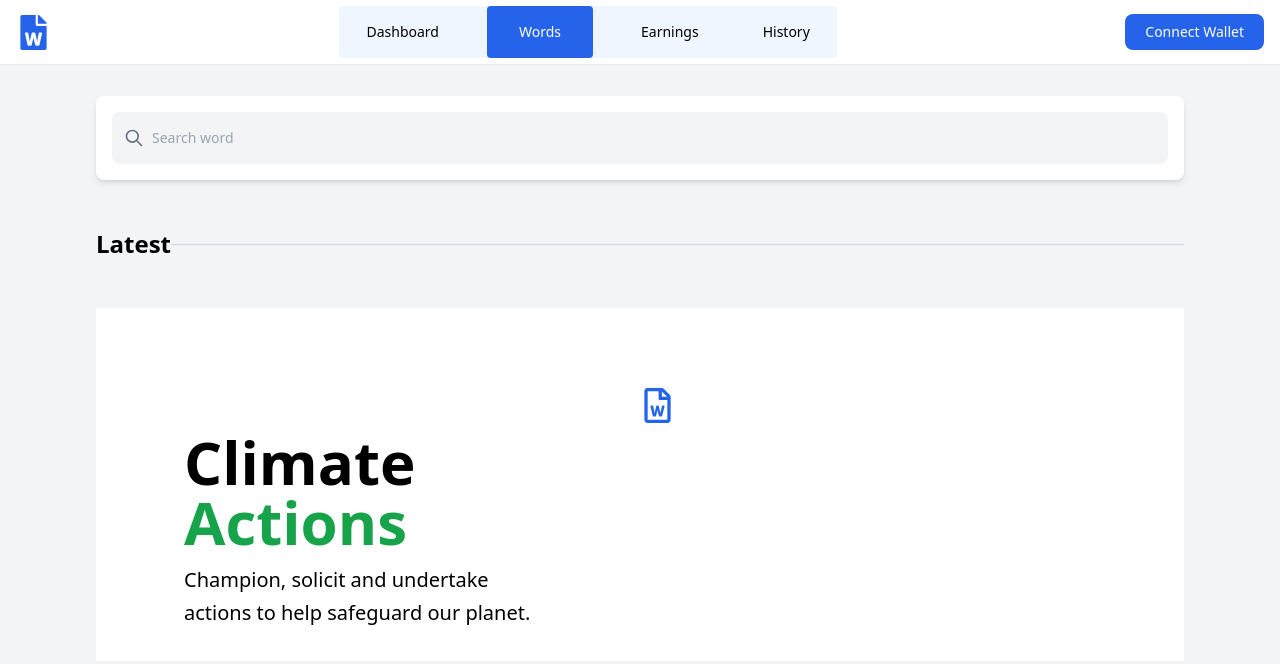
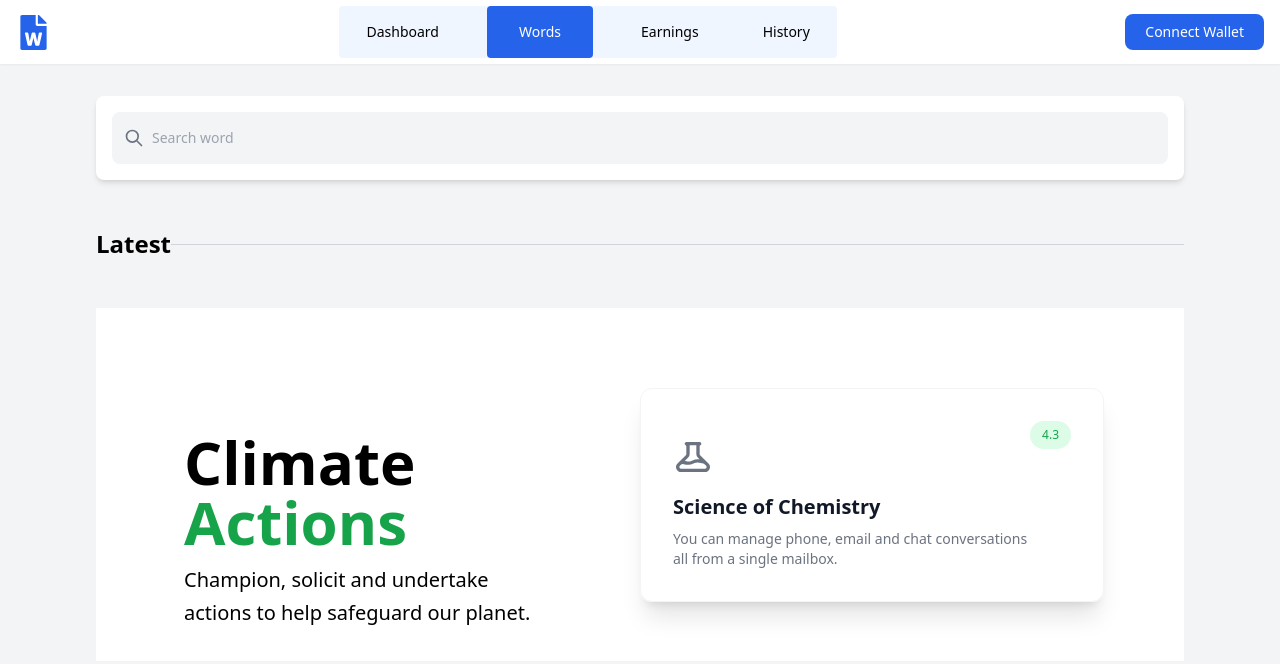
Before and after one commit to kwakyebrilliant/playme, a React (Create React App) app: page /word in a window 1280 px wide. Shown: the top 664 px of the page. Built offline with nearby package versions, Linux system fonts and the light colour scheme; the HTML template or start-up script is replaced by a standard one.

Commit message:
word updates

```diff
--- a/src/dashboard/Word.js
+++ b/src/dashboard/Word.js
@@ -1,7 +1,7 @@
+/* eslint-disable jsx-a11y/anchor-is-valid */
 import React from 'react'
 import DashboardNav from './DashboardNav'
 
-import { FaRegFileWord } from 'react-icons/fa'
 
 function Word() {
   return (
@@ -42,7 +42,42 @@
             </div>
 
             <div className='mx-auto max-w-lg text-center lg:mx-0 lg:text-left'>
-            <FaRegFileWord className=' text-blue-600 lg:w-[35px] lg:h-[35px]'/>
+                        <a
+              className="relative flex items-start justify-between rounded-xl border border-gray-100 p-4 shadow-xl sm:p-6 lg:p-8"
+              href="#"
+            >
+              <div className="pt-4 text-gray-500">
+                <svg
+                  className="h-8 w-8 sm:h-10 sm:w-10"
+                  fill="none"
+                  stroke="currentColor"
+                  viewBox="0 0 24 24"
+                  xmlns="http://www.w3.org/2000/svg"
+                >
+                  <path
+                    stroke-linecap="round"
+                    stroke-linejoin="round"
+                    stroke-width="2"
+                    d="M19.428 15.428a2 2 0 00-1.022-.547l-2.387-.477a6 6 0 00-3.86.517l-.318.158a6 6 0 01-3.86.517L6.05 15.21a2 2 0 00-1.806.547M8 4h8l-1 1v5.172a2 2 0 00.586 1.414l5 5c1.26 1.26.367 3.414-1.415 3.414H4.828c-1.782 0-2.674-2.154-1.414-3.414l5-5A2 2 0 009 10.172V5L8 4z"
+                  ></path>
+                </svg>
+
+                <h3 className="mt-4 text-lg font-bold text-gray-900 sm:text-xl">
+                  Science of Chemistry
+                </h3>
+
+                <p className="mt-2 hidden text-sm sm:block">
+                  You can manage phone, email and chat conversations all from a single
+                  mailbox.
+                </p>
+              </div>
+
+              <span
+                className="rounded-full bg-green-100 px-3 py-1.5 text-xs font-medium text-green-600"
+              >
+                4.3
+              </span>
+            </a>
             </div>
 
 
```
